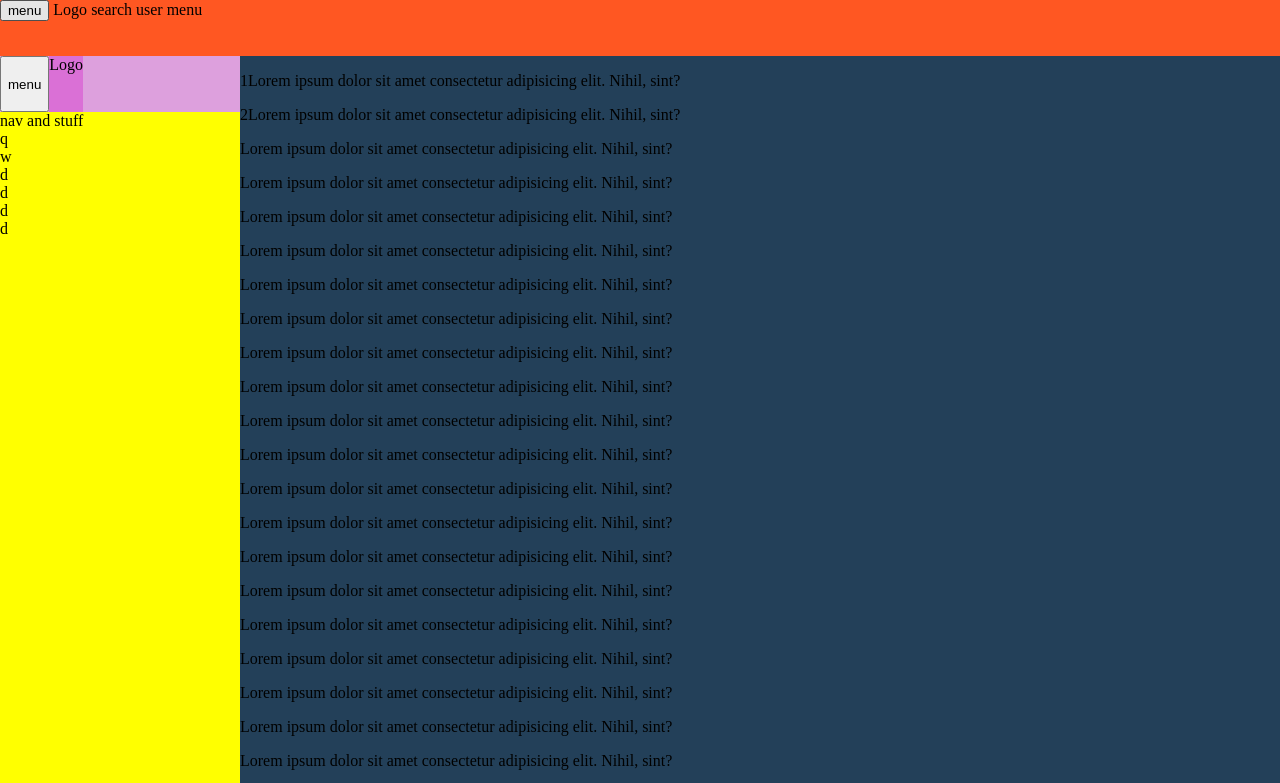
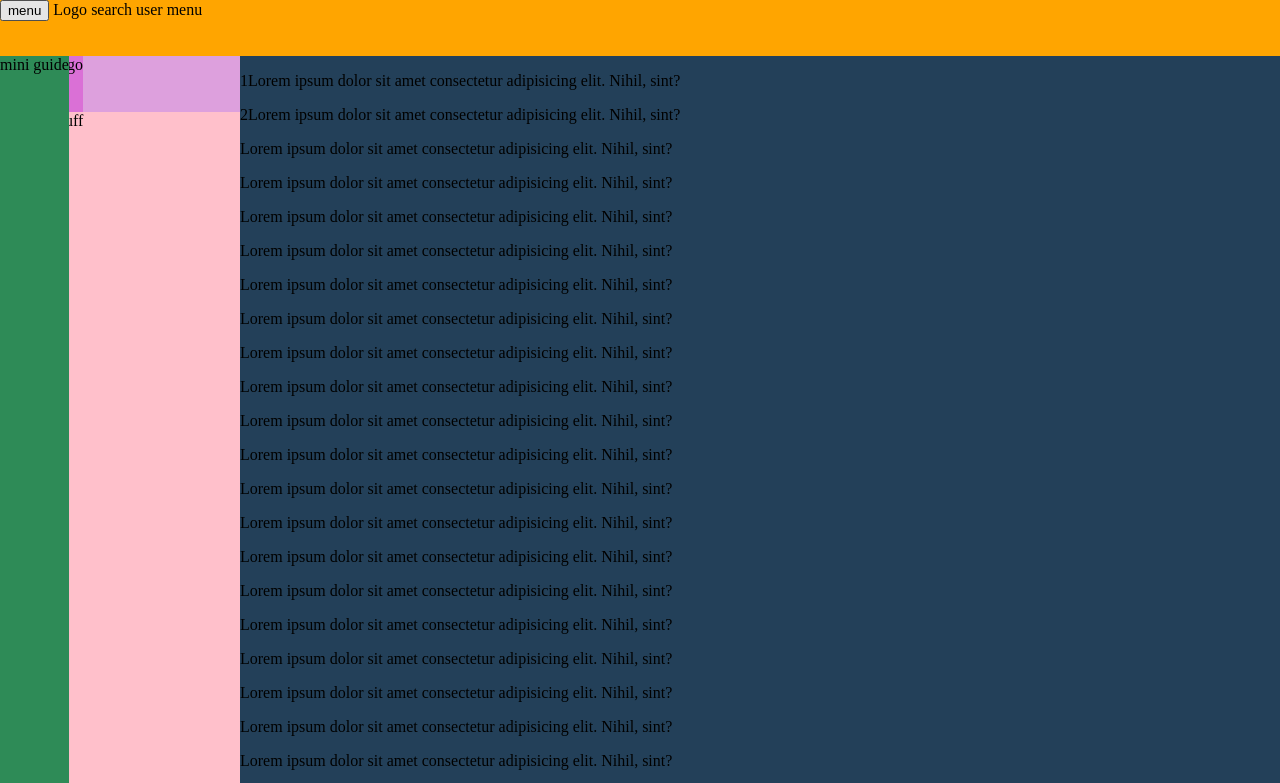
Before and after one commit to jfffrsn/admin-nav, a plain HTML site: page index.html in a window 1280 px wide. Shown: the top 783 px of the page. Drawn offline with Linux system fonts and the light colour scheme.

Commit message:
mini guide added

```diff
--- a/index.html
+++ b/index.html
@@ -21,7 +21,11 @@
     <!-- /.topbar -->
 
 
+    <div class="mini-guide">
+        mini guide
 
+    </div>
+    <!-- /.mini-guide -->
 
 
 
--- a/style.css
+++ b/style.css
@@ -19,12 +19,15 @@ body[opened] {
 
 :root {
     --topbar-height: 56px;
+    --topbar-bg-color: orange;
     --sidebar-width: 240px;
+    --guide-bg-color: pink;
+    --mini-guide-bg-color: seagreen;
 }
 
 /*topbar*/
 .topbar {
-    background-color: #ff5722;
+    background-color:var(--topbar-bg-color);
     height: var(--topbar-height);
     position: fixed;
     top: 0;
@@ -90,7 +93,7 @@ body[opened] {
     height: 100%;
     display: flex;
     flex-direction: column;
-    background-color: yellow;
+    background-color: var(--guide-bg-color);
 
 }
 
@@ -117,6 +120,32 @@ body[opened] {
 }
 
 
+/*mini guide*/
+.mini-guide{
+    position: fixed;
+    left: 0;
+    top: var(--topbar-height);
+    bottom: 0;
+    display: inline-block;
+    background-color: var(--mini-guide-bg-color);
+    z-index: 2030;
+}
+
+
+
+
+
+
+
+
+
+
+
+
+
+
+
+
 /*main*/
 .main {
     background-color: beige;
@@ -130,6 +159,10 @@ body[opened] {
 }
 
 
+.main[mini-guide-visible] {
+    margin-left: 72px;
+}
+
 .main-content {
     background-color: steelblue;
     flex: 1;
```
